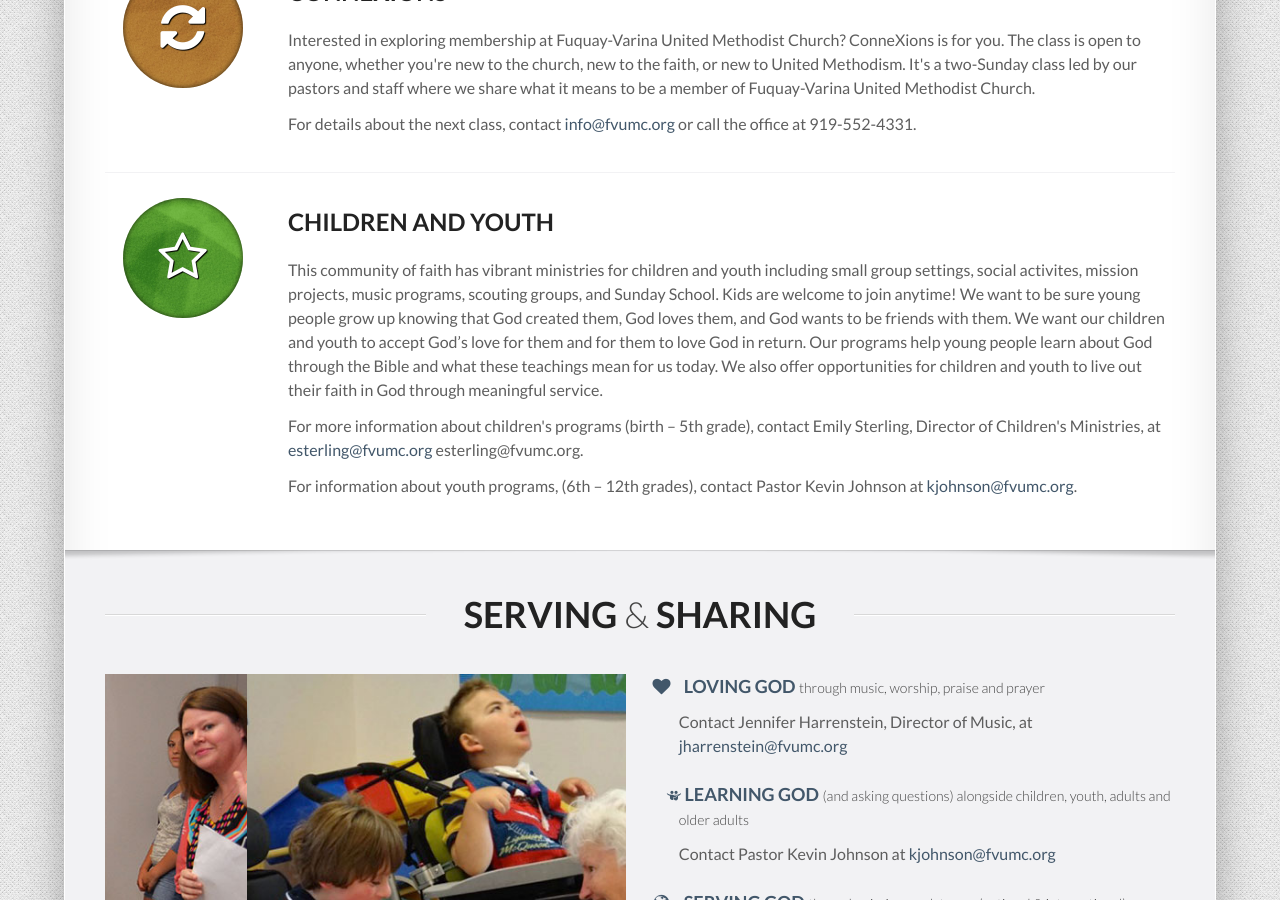
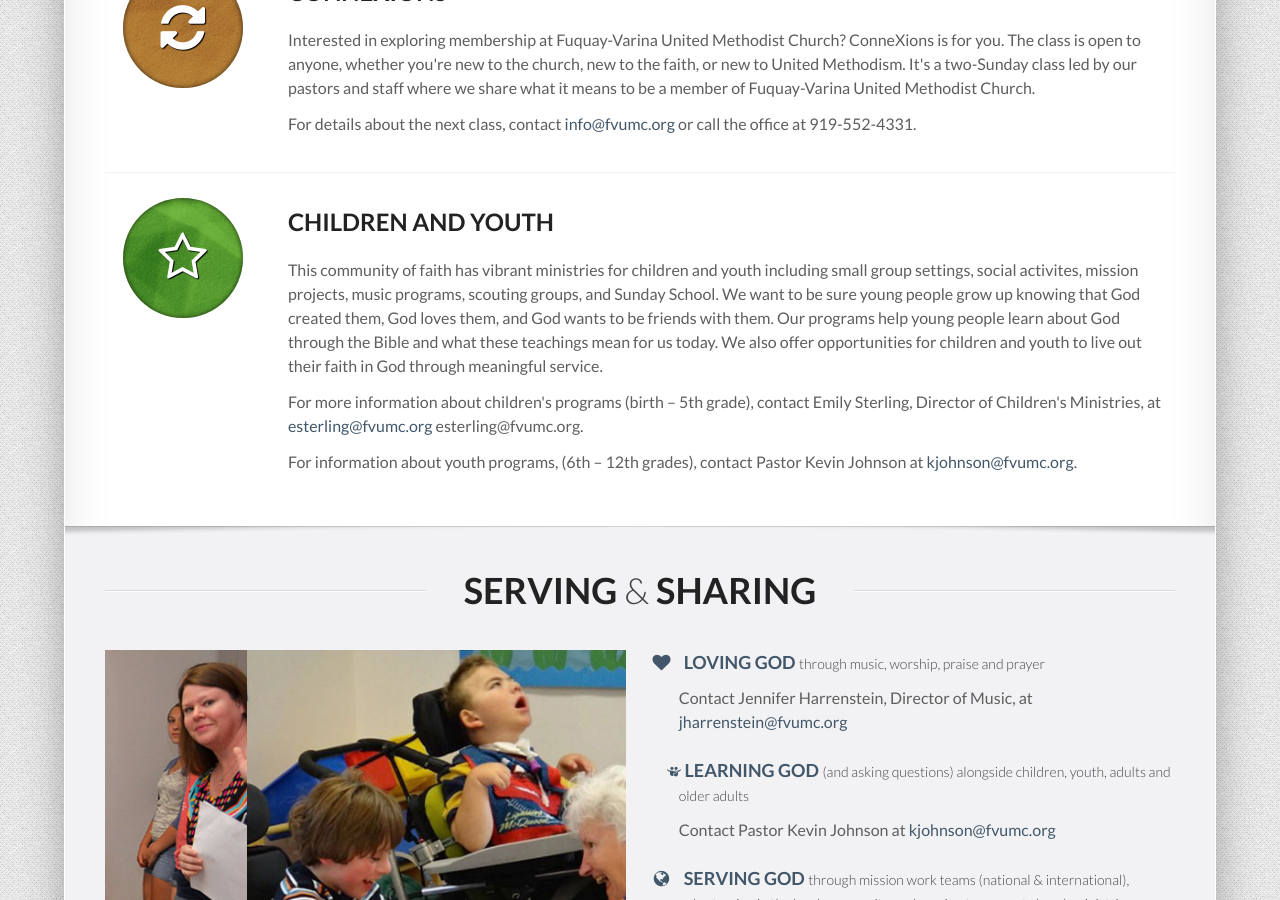
Before and after one commit to fvumc/fvumc.github.io, a Jekyll site: the page built from index.html, in a window 1280 px wide and 900 px high, scrolled down 2258 px. Built offline with Jekyll 4.4.1, drawn with Linux system fonts in a browser that asks for light colours; Markdown is read by kramdown in place of the engine named in the settings.

Commit message:
simplify kids and youth description

```diff
--- a/index.html
+++ b/index.html
@@ -143,7 +143,7 @@
             <div class="span10">
               <h2>Children and Youth</h2>
               <p class="">
-                This community of faith has vibrant ministries for children and youth including small group settings, social activites, mission projects, music programs, scouting groups, and Sunday School. Kids are welcome to join anytime! We want to be sure young people grow up knowing that God created them, God loves them, and God wants to be friends with them. We want our children and youth to accept God&rsquo;s love for them and for them to love God in return. Our programs help young people learn about God through the Bible and what these teachings mean for us today. We also offer opportunities for children and youth to live out their faith in God through meaningful service.
+                This community of faith has vibrant ministries for children and youth including small group settings, social activites, mission projects, music programs, scouting groups, and Sunday School. We want to be sure young people grow up knowing that God created them, God loves them, and God wants to be friends with them. Our programs help young people learn about God through the Bible and what these teachings mean for us today. We also offer opportunities for children and youth to live out their faith in God through meaningful service.
               </p>
               <p>
                 For more information about children's programs (birth &ndash; 5th grade), contact Emily Sterling, Director of Children's Ministries, at <a href="mailto:esterling@fvumc.org">esterling@fvumc.org</a> esterling@fvumc.org.
```
